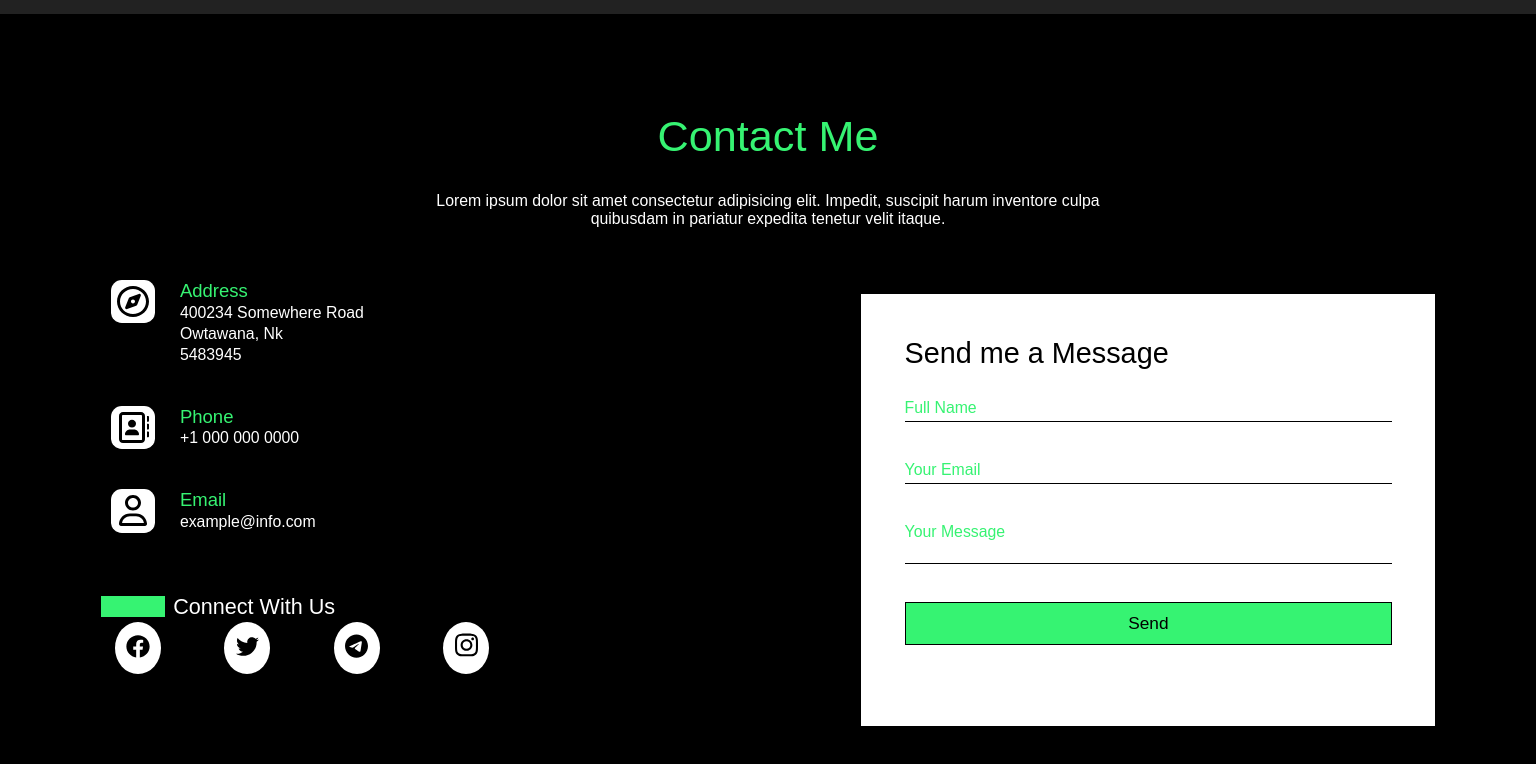
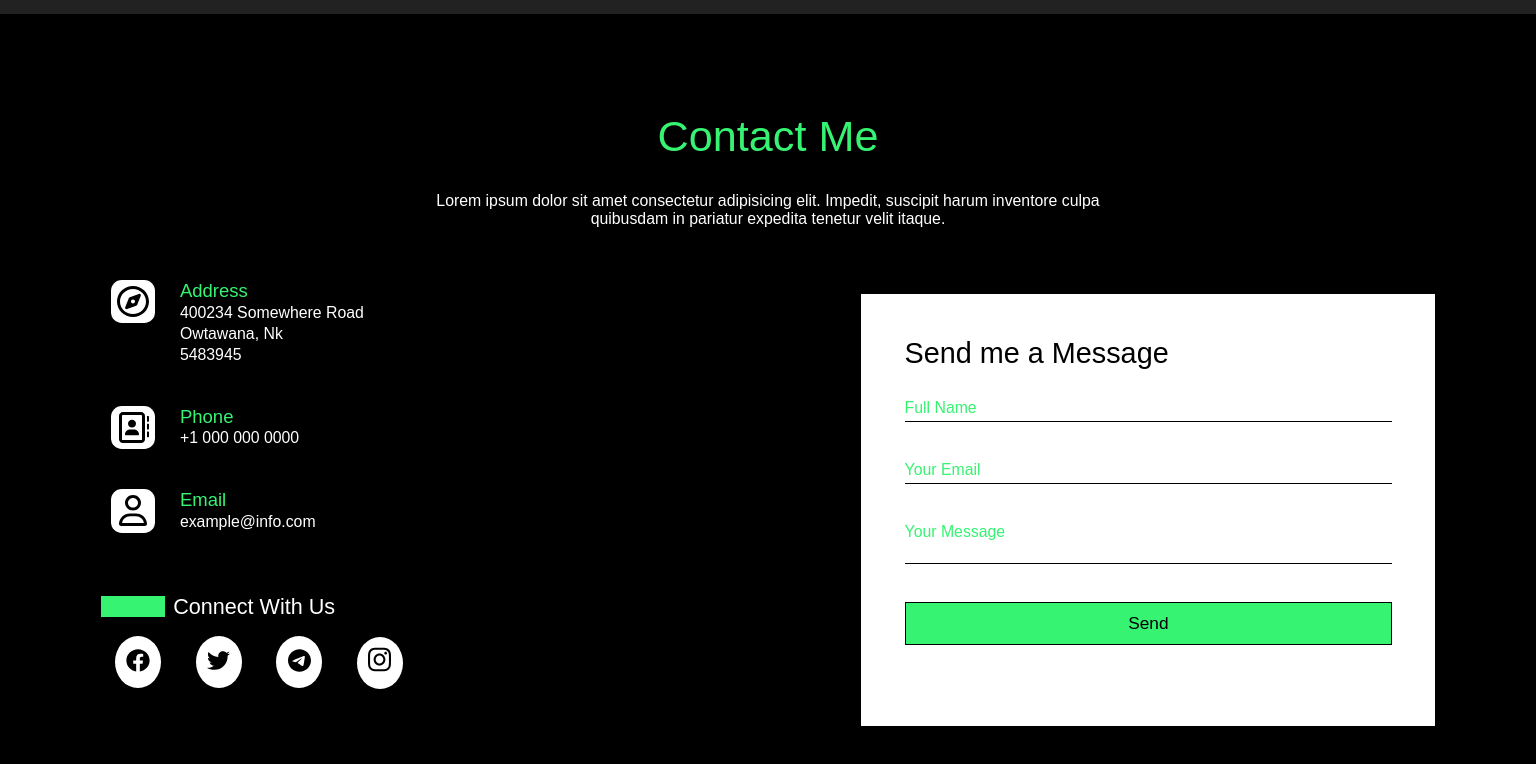
Before and after one commit to Daniel-Shawn/James-Waindi-Dummy-Portfolio, a plain HTML site: page index.html in a window 1536 px wide. Shown: the part 5270-6034 px from the top of the page. Drawn offline with nearby package versions, Linux system fonts and the light colour scheme; some packages are replaced by stand-ins of ours; a script that the page names is missing.

Commit message:
Update style.css

```diff
--- a/css/style.css
+++ b/css/style.css
@@ -1428,11 +1428,16 @@ h3.title{
 /* MEDIA QUERY STYLES */
 /* ------------Small laptops and phones---------- */
 @media screen and (min-width:1367px){
-        .social-links{
-        gap: 4em;
+    .contact-me .container .contact-info .box .icon{
+        width: 1.5em;
+    }
+    /*.contact-me .container .contact-info .box .icon img{}*/
+    .social-links{
+    margin: 2em 0;
     }
 
     .social-links li{
+        list-style: none;
         margin: 0 1em;
     }
 }
```
